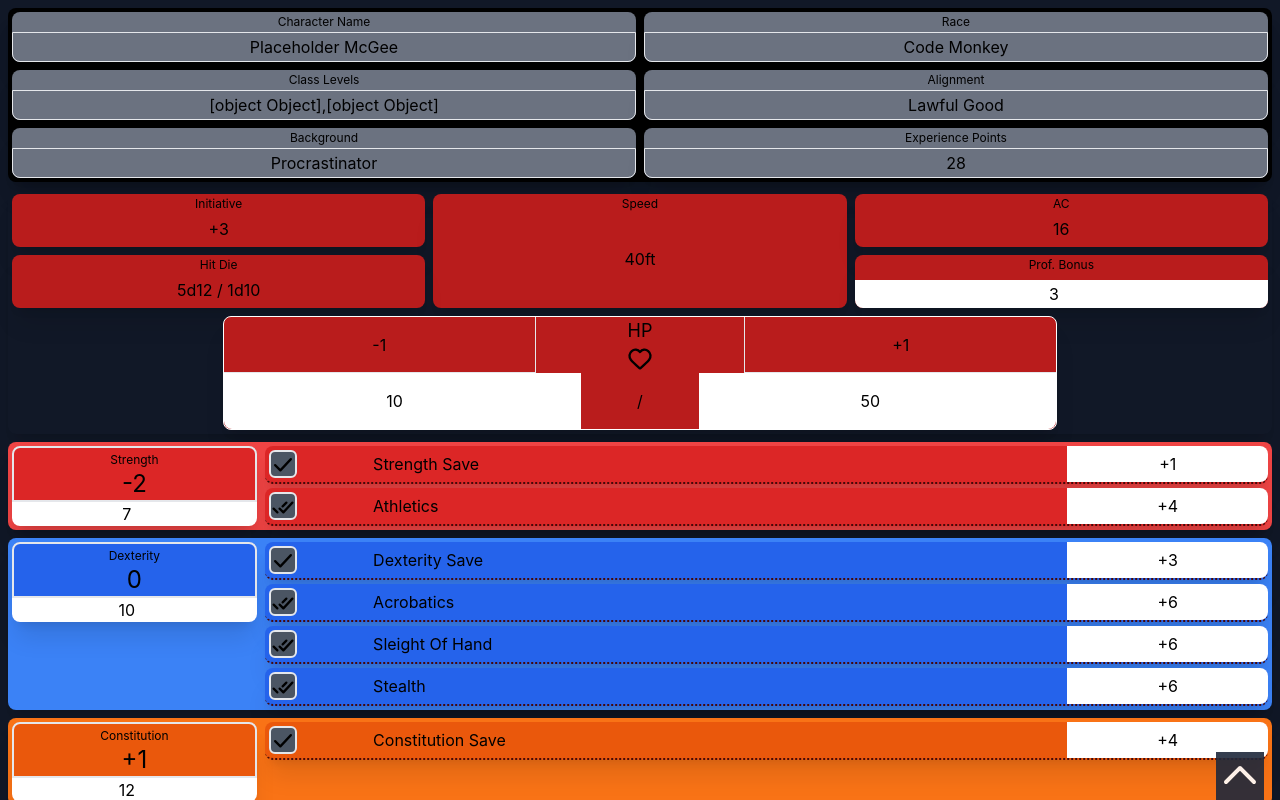
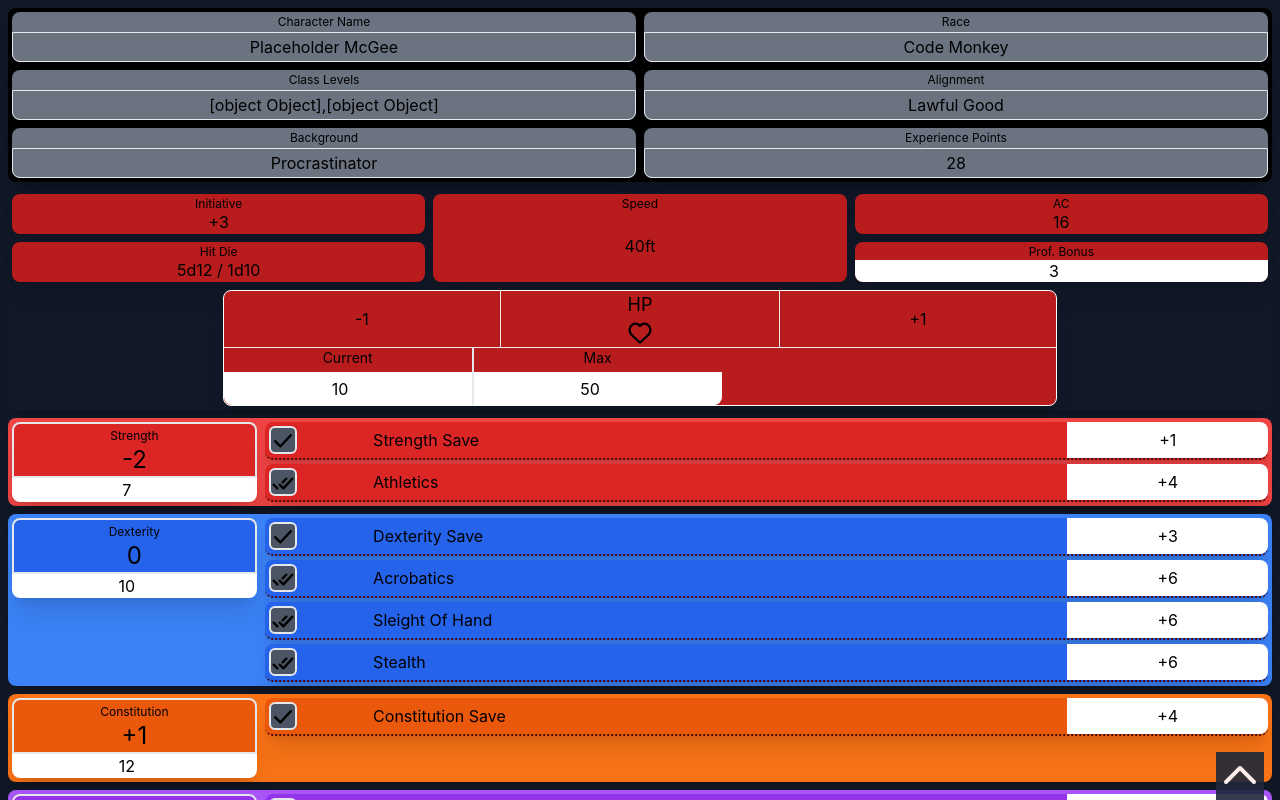
Before and after one commit to JayLeverton/Mnemosyne, a React (Vite) app: page / in a window 1280 px wide. Shown: the top 800 px of the page. Built offline with nearby package versions, Linux system fonts and the light colour scheme.

Commit message:
final combat section structure

```diff
--- a/src/Components/Combat.jsx
+++ b/src/Components/Combat.jsx
@@ -5,7 +5,7 @@ function Combat() {
   const { combatStats, setCombatStats } = useContext(combatStatsContext);
 
   return (
-    <div className="grid grid-rows-4 grid-flow-col-dense grid-cols-6 col-span-2 rounded-lg shadow-xl min-h-[50px]">
+    <div className="grid h-auto grid-flow-col-dense grid-cols-6 col-span-2 rounded-lg shadow-xl">
       <div className="grid h-auto row-start-1 col-span-2 bg-red-700 rounded-lg shadow-xl m-1">
         <div id="" className="text-center text-xs max-h-3 my-0.5">
           Initiative
@@ -71,7 +71,70 @@ function Combat() {
         </div>
       </div> */}
 
-      <div className="grid border-white border-[1px] row-start-3 col-start-2 align-middle row-span-2 col-span-4 grid-cols-3 grid-rows-2 bg-red-700 rounded-lg shadow-xl m-1">
+      <div className="grid h-auto border-white border-[1px] row-start-3 col-start-2 align-middle row-span-2 col-span-4 grid-cols-3 grid-rows-2 bg-red-700 rounded-lg shadow-xl m-1">
+        <div className="grid h-auto col-span-3 grid-cols-3 border-b-[1px]">
+          <button className="col-span-1 border-r-[1px] rounded-tl-lg">
+            -1
+          </button>
+          <div className="grid col-span-1 grid-rows-2">
+            <div id="" className="col-start-1 text-center text-lg">
+              HP
+            </div>
+            <div className="flex mx-auto justify-center">
+              <svg
+                viewBox="0 0 24 24"
+                fill="none"
+                xmlns="http://www.w3.org/2000/svg"
+                className="flex h-full mx-auto"
+              >
+                <g id="SVGRepo_bgCarrier" strokeWidth="0"></g>
+                <g
+                  id="SVGRepo_tracerCarrier"
+                  strokeLinecap="round"
+                  strokeLinejoin="round"
+                ></g>
+                <g id="SVGRepo_iconCarrier">
+                  {" "}
+                  <path
+                    fill-rule="evenodd"
+                    clip-rule="evenodd"
+                    d="M12 6.00019C10.2006 3.90317 7.19377 3.2551 4.93923 5.17534C2.68468 7.09558 2.36727 10.3061 4.13778 12.5772C5.60984 14.4654 10.0648 18.4479 11.5249 19.7369C11.6882 19.8811 11.7699 19.9532 11.8652 19.9815C11.9483 20.0062 12.0393 20.0062 12.1225 19.9815C12.2178 19.9532 12.2994 19.8811 12.4628 19.7369C13.9229 18.4479 18.3778 14.4654 19.8499 12.5772C21.6204 10.3061 21.3417 7.07538 19.0484 5.17534C16.7551 3.2753 13.7994 3.90317 12 6.00019Z"
+                    stroke="#000000"
+                    strokeWidth="2"
+                    strokeLinecap="round"
+                    strokeLinejoin="round"
+                  ></path>{" "}
+                </g>
+              </svg>
+            </div>
+          </div>
+          <button className="col-span-1 border-l-[1px] rounded-tr-lg">
+            +1
+          </button>
+        </div>
+        <div className="flex grid-cols-2 col-span-3 grid-flow-col">
+          <div className="flex flex-col h-auto grid-rows-2 text-center border-r-[1px] align-middle">
+            <div className="h-full my-auto max-h-6 text-sm text-center align-middle">Current</div>
+
+            <input
+              className="text-center h-full w-full rounded-bl-lg"
+              type="number"
+              value={combatStats.currentHP}
+            />
+          </div>
+
+          <div className="flex flex-col h-auto grid-rows-2 text-center border-l-[1px] align-middle">
+            <div className="flex flex-col h-full my-auto max-h-6 text-sm text-center align-middle">Max</div>
+            <input
+              className="text-center h-full w-full rounded-br-lg"
+              type="number"
+              value={combatStats.maxHP}
+            />
+          </div>
+        </div>
+      </div>
+
+      {/* <div className="grid border-white border-[1px] row-start-3 col-start-2 align-middle row-span-2 col-span-4 grid-cols-3 grid-rows-2 bg-red-700 rounded-lg shadow-xl m-1">
         <div className="grid col-span-3 grid-cols-8">
           <button className="col-span-3 border-r-[1px] border-b-[1px] rounded-tl-lg">
             -1
@@ -127,60 +190,6 @@ function Combat() {
             value={combatStats.maxHP}
           />
         </div>
-      </div>
-
-      {/* <div className="grid row-start-3 align-middle col-start-2 row-span-2 col-span-4 grid-cols-3 grid-rows-2 bg-red-700 rounded-lg shadow-xl min-h-[50px] m-1">
-        <div className="grid row-start-1 col-span-3 grid-cols-8">
-          <button className="col-span-3 border-[1px] rounded-tl-lg">-1</button>
-          <div className="grid col-span-2 grid-rows-2 h-full">
-            <div id="" className="col-start-1 text-center h-full text-lg">
-              HP
-            </div>
-            <div className="max-h-8 mx-auto">
-              <svg
-                viewBox="0 0 24 24"
-                fill="none"
-                xmlns="http://www.w3.org/2000/svg"
-                className="h-full"
-              >
-                <g id="SVGRepo_bgCarrier" strokeWidth="0"></g>
-                <g
-                  id="SVGRepo_tracerCarrier"
-                  strokeLinecap="round"
-                  strokeLinejoin="round"
-                ></g>
-                <g id="SVGRepo_iconCarrier">
-                  {" "}
-                  <path
-                    fill-rule="evenodd"
-                    clip-rule="evenodd"
-                    d="M12 6.00019C10.2006 3.90317 7.19377 3.2551 4.93923 5.17534C2.68468 7.09558 2.36727 10.3061 4.13778 12.5772C5.60984 14.4654 10.0648 18.4479 11.5249 19.7369C11.6882 19.8811 11.7699 19.9532 11.8652 19.9815C11.9483 20.0062 12.0393 20.0062 12.1225 19.9815C12.2178 19.9532 12.2994 19.8811 12.4628 19.7369C13.9229 18.4479 18.3778 14.4654 19.8499 12.5772C21.6204 10.3061 21.3417 7.07538 19.0484 5.17534C16.7551 3.2753 13.7994 3.90317 12 6.00019Z"
-                    stroke="#000000"
-                    strokeWidth="2"
-                    strokeLinecap="round"
-                    strokeLinejoin="round"
-                  ></path>{" "}
-                </g>
-              </svg>
-            </div>
-          </div>
-          <button className="col-span-3 border-[1px] rounded-tr-lg">+1</button>
-        </div>
-        <div className="grid row-start-2 grid-cols-7 row-span-1 col-span-3 grid-flow-col">
-          <input
-            className="text-center col-span-3 align-middle rounded-bl-lg"
-            type="number"
-            value={combatStats.currentHP}
-          />
-
-          <div className="flex items-center text-center mx-auto">/</div>
-
-          <input
-            className="text-center row col-span-3 align-middle rounded-br-lg"
-            type="number"
-            value={combatStats.maxHP}
-          />
-        </div>
       </div> */}
     </div>
   );
```
